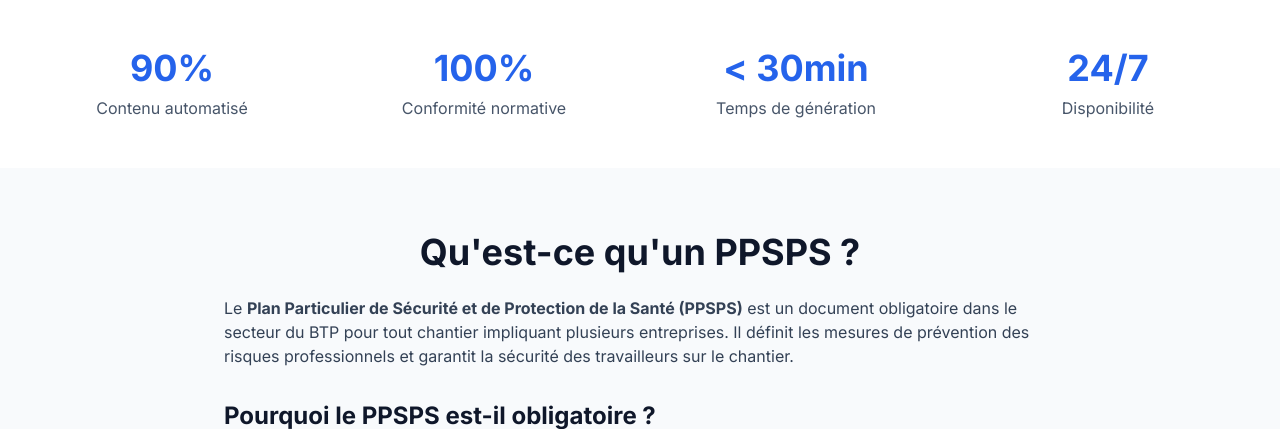
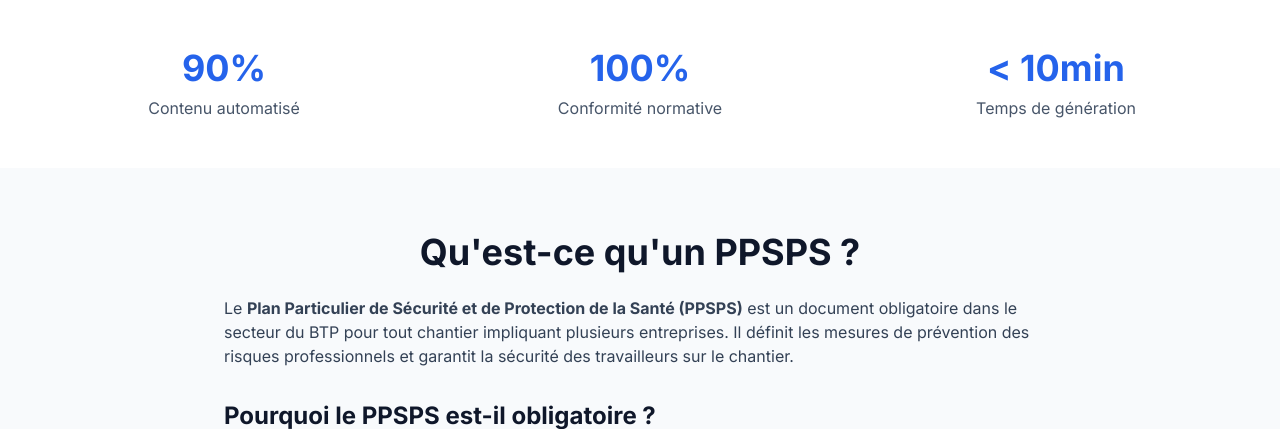
Before and after one commit to Hawwkzz/PPSPS-GENERATOR, a FastAPI app: page /home in a window 1280 px wide. Shown: the part 757-1186 px from the top of the page. Run offline with FastAPI, Linux system fonts and the light colour scheme; parts of the project's set-up code (start-up, migrations or seed data) failed here and were passed over; some libraries are stand-ins or nearby versions.

Commit message:
Update index.html

```diff
--- a/templates/index.html
+++ b/templates/index.html
@@ -45,7 +45,7 @@
 <!-- Statistiques -->
 <section class="py-12 bg-white">
   <div class="max-w-7xl mx-auto px-4 sm:px-6 lg:px-8">
-    <div class="grid grid-cols-2 md:grid-cols-4 gap-8 text-center">
+    <div class="grid grid-cols-2 md:grid-cols-3 gap-8 text-center">
       <div>
         <div class="text-4xl font-bold text-blue-600 mb-2">90%</div>
         <div class="text-slate-600">Contenu automatisé</div>
@@ -55,12 +55,8 @@
         <div class="text-slate-600">Conformité normative</div>
       </div>
       <div>
-        <div class="text-4xl font-bold text-blue-600 mb-2">< 30min</div>
+        <div class="text-4xl font-bold text-blue-600 mb-2">< 10min</div>
         <div class="text-slate-600">Temps de génération</div>
-      </div>
-      <div>
-        <div class="text-4xl font-bold text-blue-600 mb-2">24/7</div>
-        <div class="text-slate-600">Disponibilité</div>
       </div>
     </div>
   </div>
@@ -313,7 +309,7 @@
           Combien coûte la génération d'un PPSPS avec votre outil ?
         </summary>
         <p class="mt-4 text-slate-600">
-          Notre tarification est basée sur un système de jetons. La génération d'un PPSPS standard consomme environ 10-15 jetons, ce qui revient à quelques euros par document, bien moins cher que la sous-traitance traditionnelle (200-500€).
+          Notre tarification est basée sur un système de jetons. La génération d'un PPSPS coûte 1 jeton, soit 50€ par document, bien moins cher que la sous-traitance traditionnelle (200-500€).
         </p>
       </details>
 
```
